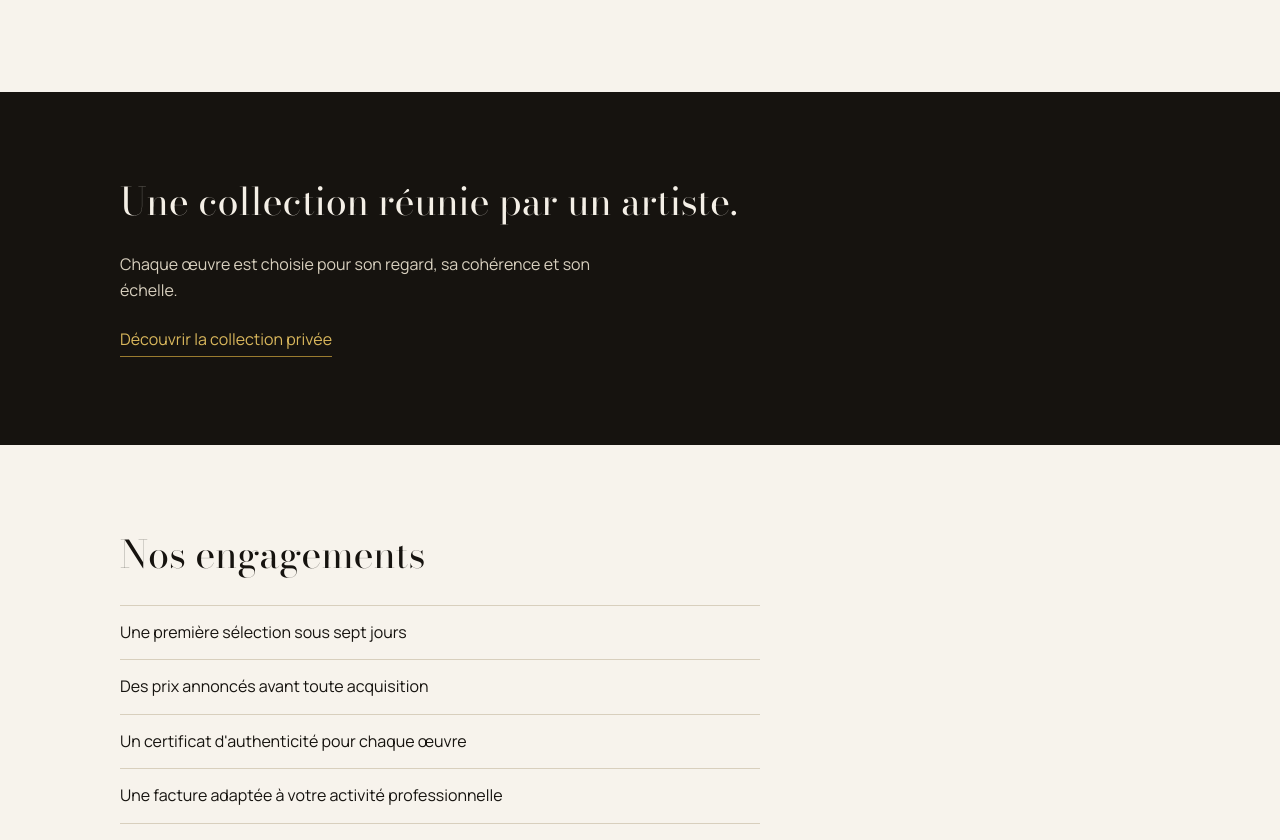
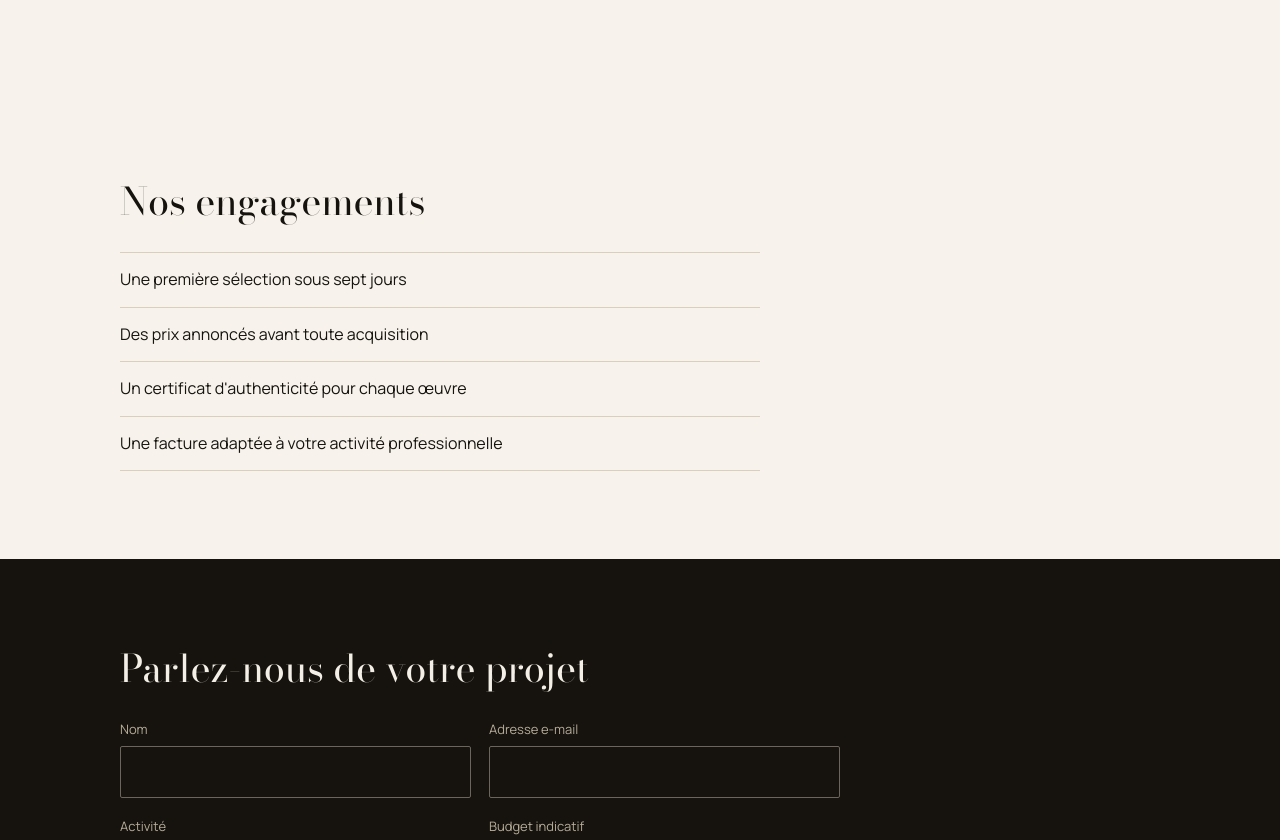
Before and after one commit to Drawiful/drawiful-dashboard, a Next.js app: page /selection in a window 1280 px wide. Shown: the part 2280-3120 px from the top of the page. Built offline with nearby package versions, Linux system fonts and the light colour scheme; no server answers.

Commit message:
Masquer la section collection privee

```diff
--- a/src/app/selection/config.ts
+++ b/src/app/selection/config.ts
@@ -1,12 +1,12 @@
-// Réglages de la nouvelle landing. Modifiez ici plutôt que dans les pages.
+// RÃ©glages de la nouvelle landing. Modifiez ici plutÃ´t que dans les pages.
 
-// Délais annoncés publiquement : ne gardez que ceux que vous pouvez tenir
-// pour vos premières demandes.
+// DÃ©lais annoncÃ©s publiquement : ne gardez que ceux que vous pouvez tenir
+// pour vos premiÃ¨res demandes.
 export const DELAI_REPONSE = "48 heures";
 export const DELAI_SELECTION = "sept jours";
 
-// Section « collection privée » : passez SHOW_COLLECTION à false tant que
-// vos œuvres de grand format ne sont pas prêtes à être montrées.
-// Vérifiez que cette adresse ouvre bien votre galerie.
-export const SHOW_COLLECTION = true;
+// Section Â« collection privÃ©e Â» : passez SHOW_COLLECTION Ã  false tant que
+// vos Å“uvres de grand format ne sont pas prÃªtes Ã  Ãªtre montrÃ©es.
+// VÃ©rifiez que cette adresse ouvre bien votre galerie.
+export const SHOW_COLLECTION = false;
 export const COLLECTION_URL = "https://erwan.drawiful.art";
```
